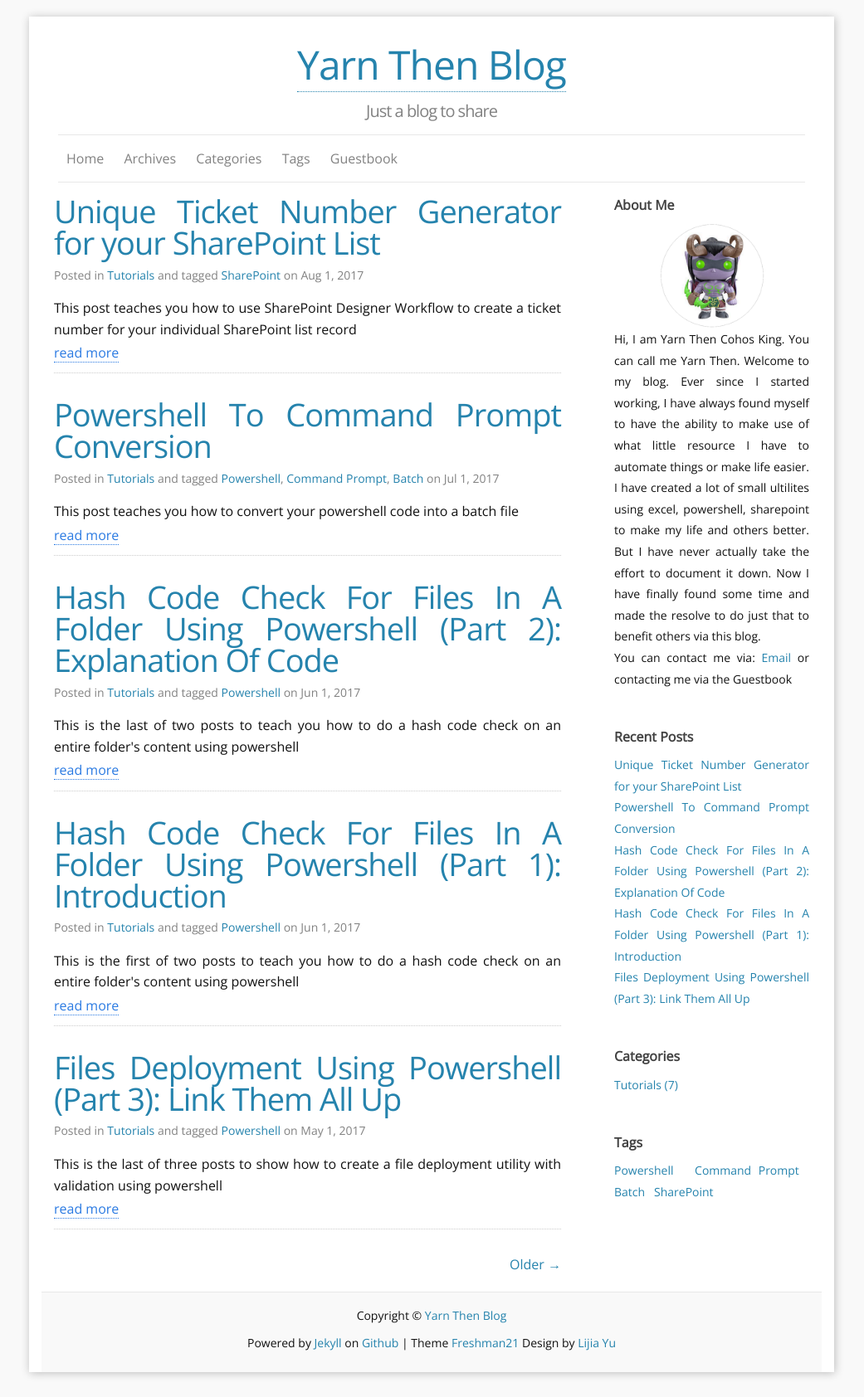
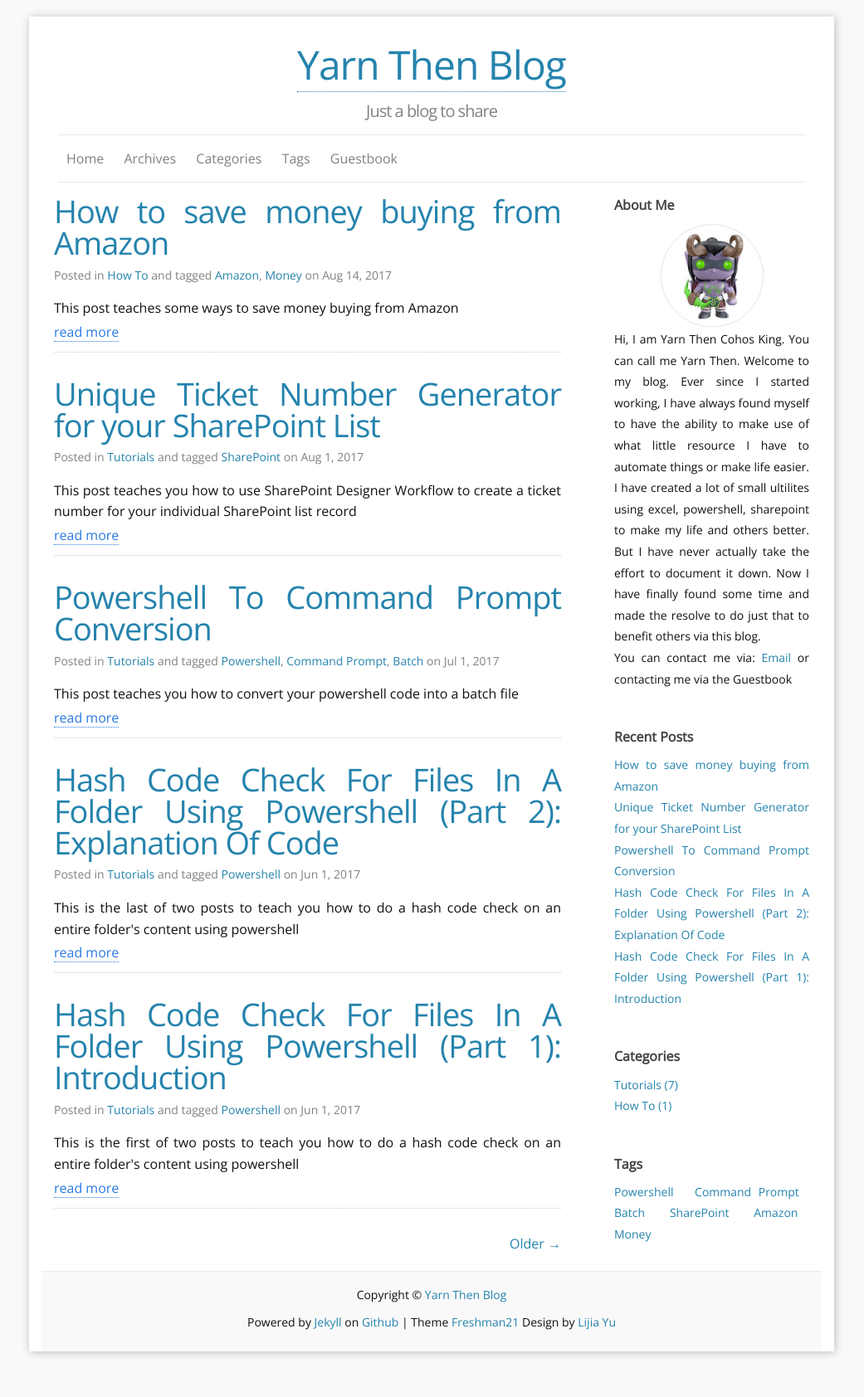
Before and after one commit to yarnthen/yarnthencohosking, a Jekyll site: the page built from index.html, in a window 1280 px wide. Shown: the whole page at 83% size, without its empty margins (120-1161 px from the left). Built offline with Jekyll 4.4.1, drawn with Linux system fonts in a browser that asks for light colours; nearby versions of some CDN libraries; the list of posts is cut into pages by our own code; after the commit the page ends 1659 px from its top, so only the background shows below that.

Commit message:
new post
How to save money buying from Amazon

```diff
--- a/_config.yml
+++ b/_config.yml
@@ -13,9 +13,9 @@ locale: en_US
 disqus_shortname: yarnthen
 favicon:     "/yarnthencohosking/images/favicon.ico"
 aboutme: Hi, I am Yarn Then Cohos King. You can call me Yarn Then. Welcome to my blog. Ever since I started working, I have always found myself to have the ability to make use of what little resource I have to automate things or make life easier. I have created a lot of small ultilites using excel, powershell, sharepoint to make my life and others better. But I have never actually take the effort to document it down. Now I have finally found some time and made the resolve to do just that to benefit others via this blog.   # these are shown on aboutme-sidebar.
-aboutme_photo: "/yarnthencohosking/images/yarnthen.png"
+aboutme_photo: "/images/yarnthen.png"
 google_analytics_key: UA-104524488-1 # put YOUR key here to enable tracking! (blank to disable)
-urlimg: '/yarnthencohosking/images/'
+urlimg: '/images/'
 
 ### Site setting:
 ShowContactInfo: "True" # Personal Info (twitter,github,email) can be seen on aboutme-sidebar, those info only shown where ShowContactInfo == True
--- /dev/null
+++ b/_posts/2017-08-14-how-to-save-money-buying-from-Amazon.md
@@ -0,0 +1,28 @@
+---
+layout: post
+title: "How to save money buying from Amazon"
+excerpt: "How to save money buying from Amazon"
+summary: "This post teaches some ways to save money buying from Amazon"
+categories: [How To]
+tags: [Amazon, Money]
+comments: true
+---
+
+here are a lot of products in Amazon and there might be things you like but not at a price tag which is attractive enough for you to open up your wallet or bring out your credit card?
+Below are ways that you can save buying from amazon.
+
+*Add to your shopping cart*
+Not so that you can show your friends and hope that they will be generous enough to buy it for you (but you can certainly hope for that), this is to subscribe yourself to the product, Amazon will alert you whenever you open your shopping cart if there is any price change(drop or increase unfortunately) to product. So you do not need to look at the product all the time and hope for the price to come down. You can just do it once a day in 1 minute for a check, which shouldn't be a problem if you can afford to open your Facebook  or Instagram multiple times a day.
+
+<img src="{{ site.urlimg }}amazonpricechange.jpg" alt="">
+
+*Wait for an event*
+Christmas period, Black Friday, these are events which lots of products hosted in Amazon do markdown in prices, there is a high probability that product of your choice might be available at price points which are attractive to you.
+
+<img src="{{ site.urlimg }}holidaydeals.jpg" alt="">
+
+*Buy from 3rd parties*
+Look to lower part of a product description and you will see something similar to the below
+<img src="{{ site.urlimg }}newandused.jpg" alt="">
+
+Which on clicking brings you to a list of other parties selling the same products, sometimes they might offer better prices then the one you have selected.
```
Also changed, not shown: images/amazonpricechange.jpg (added), images/holidaydeals.jpg (added), images/newandused.jpg (added).
